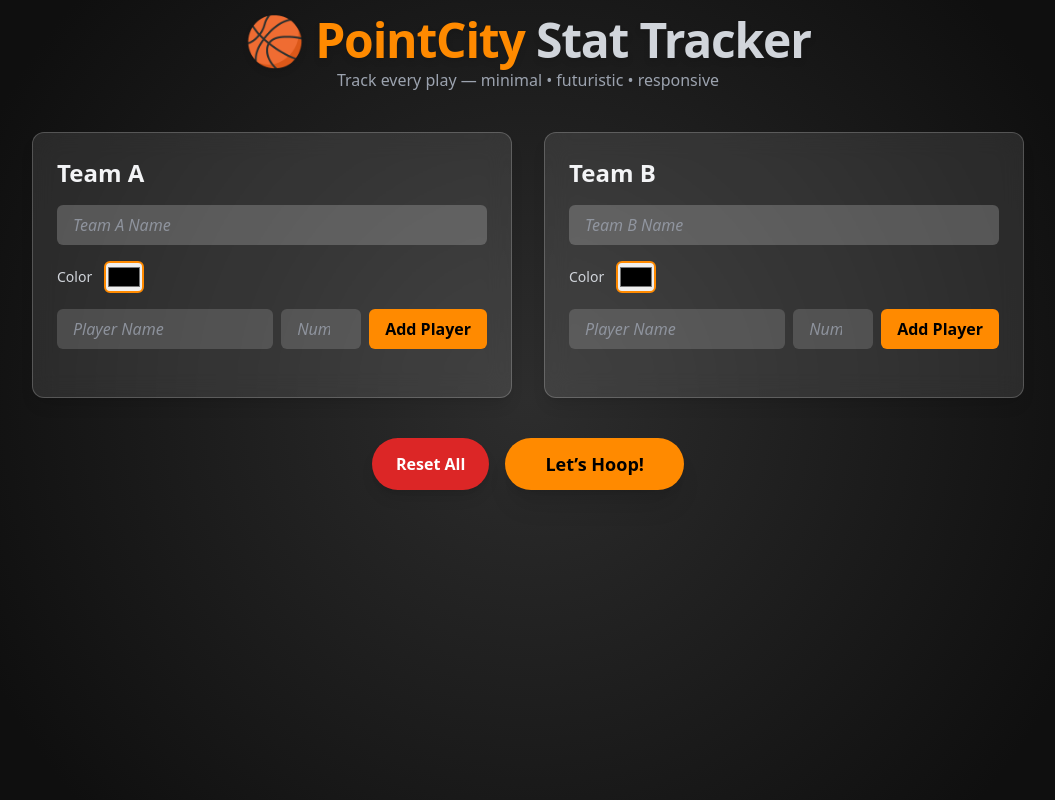
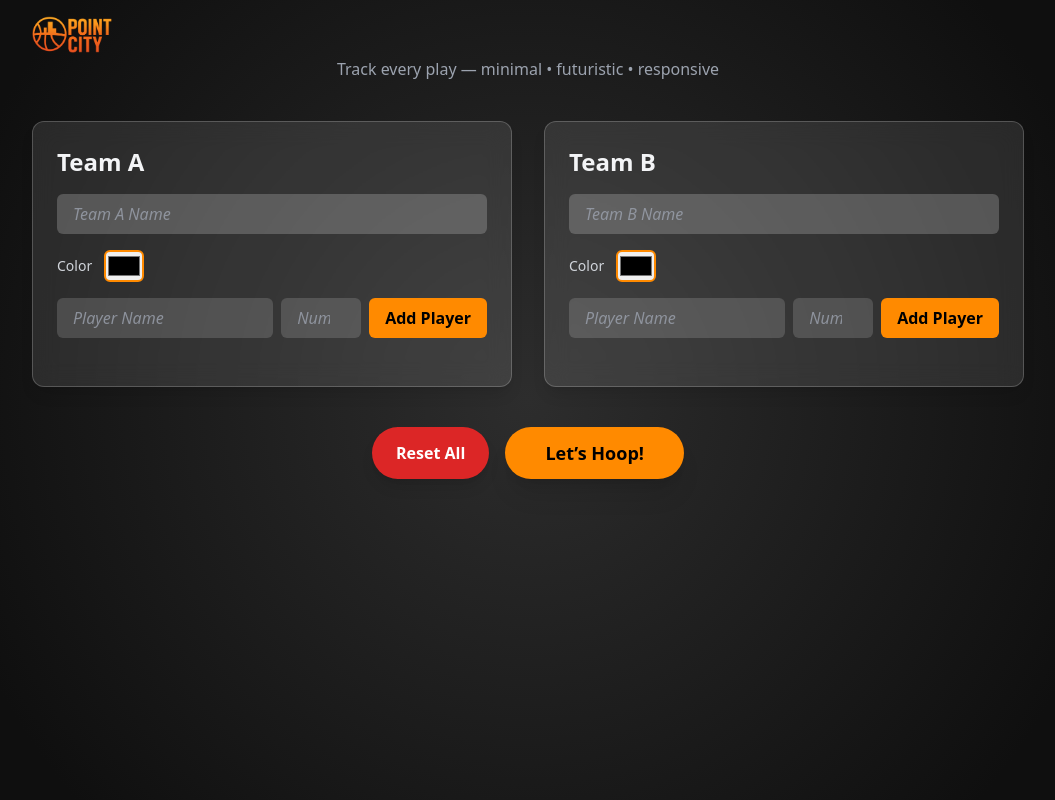
Before and after one commit to wakamonoo/PointCity, a plain HTML site: page index.html in a window 1280 px wide. Shown: the whole page, without its empty margins (112-1167 px from the left). Drawn offline with nearby package versions, Linux system fonts and the light colour scheme.

Commit message:
Update index.html

```diff
--- a/index.html
+++ b/index.html
@@ -46,12 +46,7 @@
   >
     <main class="max-w-5xl mx-auto p-4 space-y-10">
       <header class="text-center space-y-1">
-        <h1
-          class="text-4xl md:text-5xl font-extrabold tracking-tight drop-shadow-md"
-        >
-          <span class="text-accent">🏀 PointCity</span>
-          <span class="text-gray-300">Stat Tracker</span>
-        </h1>
+        <img src="images/logo1.png" alt="PointCity" class="w-20 h-auto">
         <p class="text-gray-400">
           Track every play — minimal • futuristic • responsive
         </p>
```
